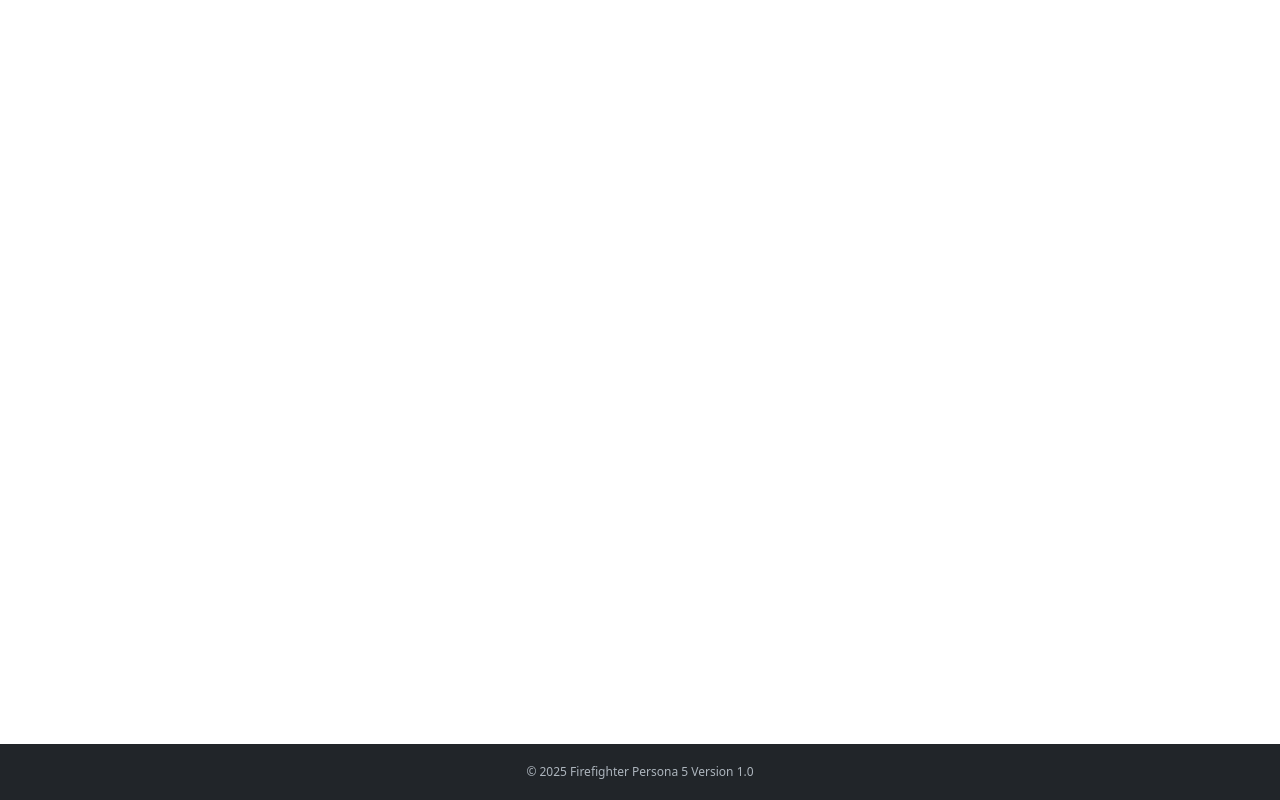
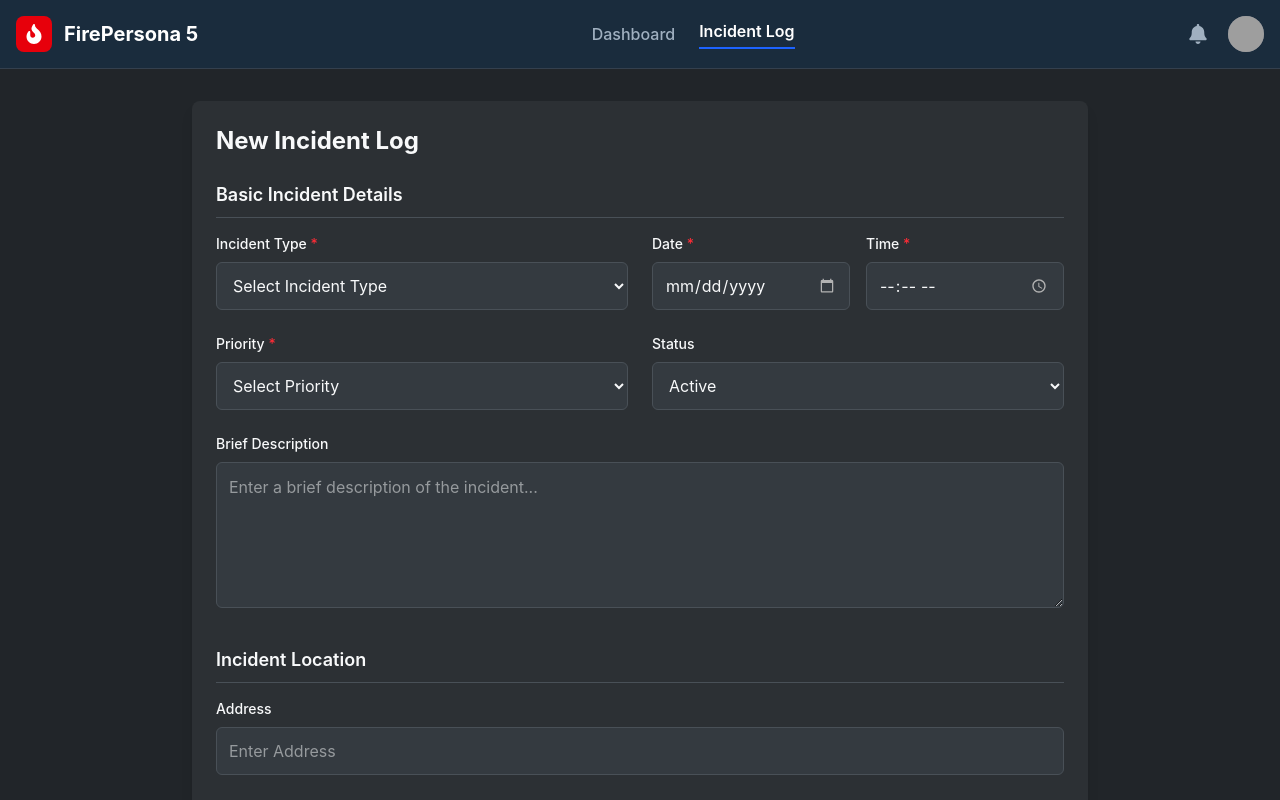
Before and after one commit to nithit-cypherX/incident_log_system, a React app in the folder frontend/react-basics/: page /new-incident in a window 1280 px wide. Shown: the top 800 px of the page. Built offline with nearby package versions, Linux system fonts and the light colour scheme; grey boxes are pictures that could not be loaded; the HTML template or start-up script is replaced by a standard one.

Commit message:
Updated NavBar + IncidentDashboard
I renamed the Header.tsx to NavBar.tsx
I've implemented the sort function in the IncidentDashboard. Hope it's works...

```diff
--- a/frontend/react-basics/src/App.tsx
+++ b/frontend/react-basics/src/App.tsx
@@ -1,8 +1,16 @@
 import "./App.css";
-import { BrowserRouter as Router, Routes, Route, Navigate } from "react-router-dom";
+import {
+  BrowserRouter as Router,
+  Routes,
+  Route,
+  Navigate,
+} from "react-router-dom";
 import LoginPage from "./pages/LoginPage";
 import Footer from "./components/Footer";
 import ProtectedRoute from "./components/ProtectedRoute";
+import IncidentDashboard from "./pages/IncidentDashboard";
+import NewIncidentPage from "./pages/NewIncidentPage";
+
 
 function App() {
   return (
@@ -22,6 +30,8 @@ function App() {
                 </ProtectedRoute>
               }
             /> */}
+            <Route path="/incident-dashboard" element={<IncidentDashboard />} />
+            <Route path="/new-incident" element={<NewIncidentPage/>} />
 
             {/* Redirect root to login */}
             <Route path="/" element={<Navigate to="/login" replace />} />
--- a/frontend/react-basics/src/components/NavBar.tsx
+++ b/frontend/react-basics/src/components/NavBar.tsx
@@ -1,31 +1,54 @@
-// import React from 'react';
-import {FaExclamationTriangle } from "react-icons/fa";
+import React from 'react';
+import { FaFire, FaBell } from 'react-icons/fa'; // Icons for logo and notifications
 
-// We define props to make the header reusable
-type HeaderProps = {
-  title: string;
-  showCancel?: boolean; // The '?' makes it optional
-};
+const NavBar = () => {
+  return (
+    // Main navbar container
+    <nav className="w-full bg-[#1A2C3D] text-white p-4 flex items-center justify-between border-b border-[#34404E]">
 
-const Header = ({ title, showCancel = false }: HeaderProps) => {
-  return (
-    <header className="bg-[#1A1D20] text-[#F8F9FA] p-4 border-b border-[#495057] flex items-center justify-between">
-      <div className="flex items-center">
-        {/* Simple placeholder logo */}
-        <div className="h-11 w-11 rounded-full bg-red-800 flex items-center justify-center mr-3">
-         <FaExclamationTriangle size={30} className="text-red-300" />
+      {/* Left Side: Logo and Title */}
+      <div className="flex items-center space-x-3">
+        {/* Logo */}
+        <div className="bg-red-600 p-2 rounded-lg">
+          <FaFire size={20} />
         </div>
-        <h1 className="text-xl font-bold">{title}</h1>
+        <span className="text-xl font-bold">FirePersona 5</span>
       </div>
 
-      {/* Conditionally render the Cancel button */}
-      {showCancel && (
-        <button className="bg-gray-600 hover:bg-gray-700 text-white py-2 px-6  rounded-md transition-colors ">
-          Cancel
+      {/* Middle: Navigation Links */}
+      <div className="flex items-center space-x-6 text-[#A0B0C0] font-medium">
+        <a href="#" className="hover:text-white transition-colors">
+          Dashboard
+        </a>
+        <a href="#" className="text-white font-semibold border-b-2 border-[#1D63FF] pb-1">
+          Incident Log
+        </a>
+        {/* You can add these later
+        <a href="#" className="hover:text-white transition-colors">Resources</a>
+        <a href="#" className="hover:text-white transition-colors">Training</a>
+        <a href="#" className="hover:text-white transition-colors">Reports</a>
+        */}
+      </div>
+
+      {/* Right Side: Notifications and Profile */}
+      <div className="flex items-center space-x-5">
+        {/* Notification Bell */}
+        <button className="text-[#A0B0C0] hover:text-white transition-colors">
+          <FaBell size={20} />
         </button>
-      )}
-    </header>
+
+        {/* Profile Avatar */}
+        <div className="w-9 h-9 rounded-full bg-gray-500 overflow-hidden">
+          {/* Placeholder image. Replace with your user's profile picture. */}
+          <img
+            src="https://png.pngtree.com/png-clipart/20230927/original/pngtree-man-avatar-image-for-profile-png-image_13001877.png"
+            alt="User profile"
+            className="w-full h-full object-cover"
+          />
+        </div>
+      </div>
+    </nav>
   );
 };
 
-export default Header;
+export default NavBar;
--- a/frontend/react-basics/src/pages/IncidentDashboard.tsx
+++ b/frontend/react-basics/src/pages/IncidentDashboard.tsx
@@ -1,5 +1,5 @@
 import React, { useState, useMemo } from "react";
-import Header from "../components/NavBar";
+import NavBar from "../components/NavBar";
 import StatusBadge from "../components/StatusBadge";
 import {
   FaPlus,
@@ -289,7 +289,7 @@ const IncidentDashboard = () => {
 
   return (
     <div className="min-h-screen bg-[#212529] text-primary-color font-primary flex flex-col">
-      <Header title="Fire Incident Log" />
+      <NavBar />
 
       <main className="flex-grow p-8 overflow-y-auto">
         <div className="max-w-7xl mx-auto bg-[#2C3034] p-6 rounded-lg shadow-lg">
--- a/frontend/react-basics/src/pages/NewIncidentPage.tsx
+++ b/frontend/react-basics/src/pages/NewIncidentPage.tsx
@@ -1,5 +1,5 @@
 import React from "react";
-import Header from "../components/NavBar";
+import NavBar from "../components/NavBar";
 import { FaMapMarkerAlt, FaPaperclip, FaMicrophone } from "react-icons/fa";
 
 // Define the shape of props for FormInput
@@ -51,7 +51,7 @@ const FormSelect = ({ label, children, required = false }: FormSelectProps) => (
 const NewIncidentPage = () => {
   return (
     <div className="min-h-screen bg-[#212529] text-primary-color font-primary flex flex-col">
-      <Header title="Fire Incident Log" showCancel={true} />
+      <NavBar />
 
       <main className="flex-grow p-8 overflow-y-auto">
         <div className="max-w-4xl mx-auto bg-[#2C3034] p-6 rounded-lg shadow-lg">
```
